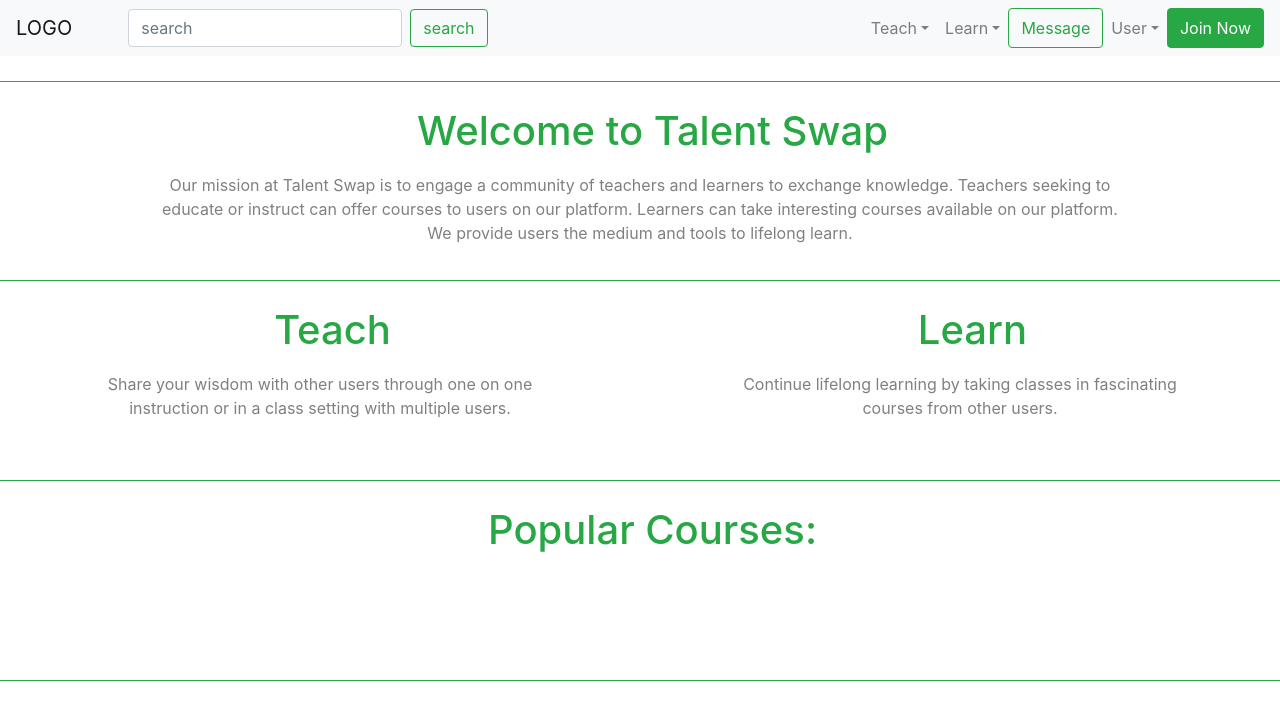
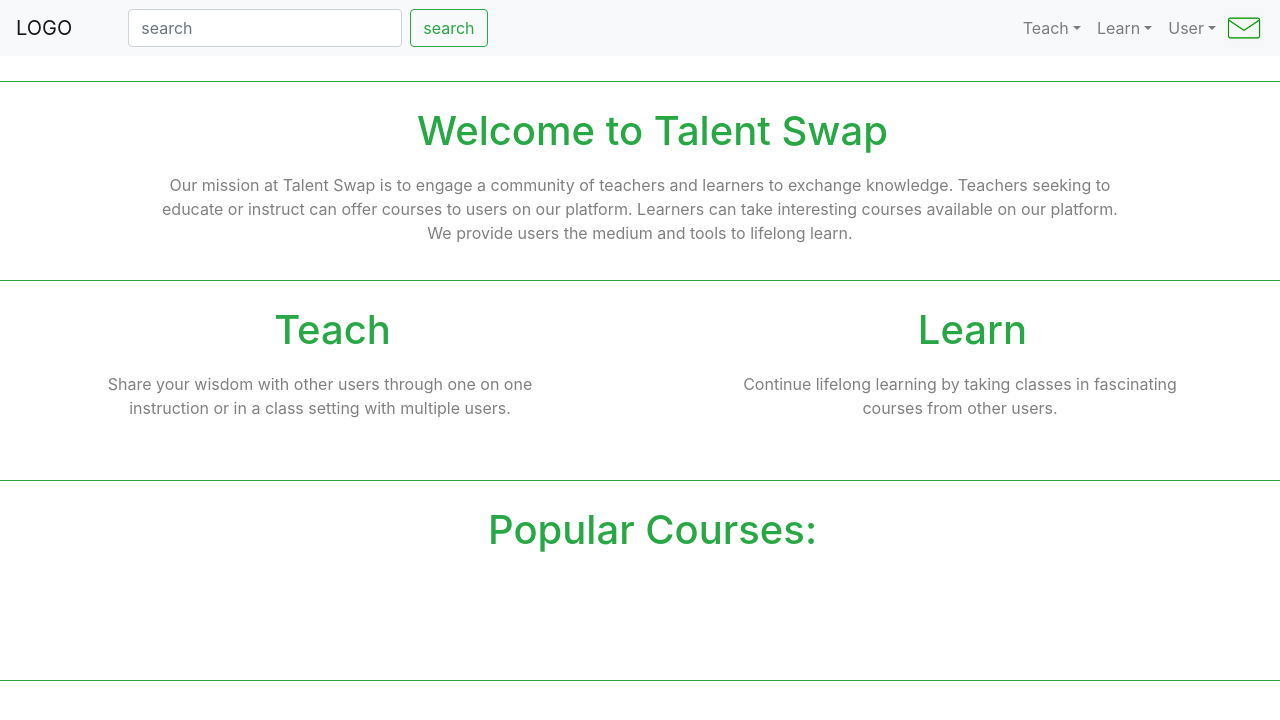
Before and after one commit to jgab13/TalentSwap, a React (Create React App) app in the folder talent_swap/: page / in a window 1280 px wide. Shown: the top 720 px of the page. Built offline with nearby package versions, Linux system fonts and the light colour scheme.

Commit message:
Small improvement to navbar

```diff
--- a/talent_swap/src/react-components/AuthSystem/index.js
+++ b/talent_swap/src/react-components/AuthSystem/index.js
@@ -50,7 +50,7 @@ class AuthSystem extends React.Component {
 								<Button
 									variant="outline-success"
 									onClick={this.Cancel.bind(this)}
-									className="pull-right"
+									className="float-right"
 									>Cancel</Button>
 								{this.state.showLogin ? <Login/> : <Signup/>}
 							</div>
--- a/talent_swap/src/react-components/Header/index.js
+++ b/talent_swap/src/react-components/Header/index.js
@@ -2,6 +2,7 @@ import React from "react";
 
 import "./styles.css";
 import AuthSystem from "./../AuthSystem"
+import messageImg from "./message.png";
 
 import { Navbar, Nav, Button, NavDropdown, Form, FormControl } from 'react-bootstrap';
 
@@ -10,13 +11,22 @@ class Header extends React.Component {
   constructor() {
     super();
     this.state = {
-      showPopup: false
+      showPopup: false,
+      loginStatus: true
     };
+    this.logout = this.logout.bind(this);
+    this.togglePopup = this.togglePopup.bind(this);
   }
 
   togglePopup() {
     this.setState({
       showPopup: !this.state.showPopup
+    });
+  }
+
+  logout() {
+  	this.setState({
+      loginStatus: false
     });
   }
 
@@ -29,8 +39,8 @@ class Header extends React.Component {
 	        <FormControl type="text" placeholder="search" className="mr-sm-2" />
 	        <Button variant="outline-success" href="/Course">search</Button>
 	      </Form>
-		  <Navbar.Collapse id="basic-navbar-nav">
-		    <Nav className="ml-auto">
+	      {this.state.loginStatus ?
+	      <Nav className="ml-auto">
 			  <NavDropdown title="Teach" id="basic-nav-dropdown" variant="success">
 		        <NavDropdown.Item href="/CourseCreation">Create a New Course</NavDropdown.Item>
 		        <NavDropdown.Item href="/CourseList">View Past Courses</NavDropdown.Item>
@@ -41,14 +51,20 @@ class Header extends React.Component {
 		        <NavDropdown.Item href="/CourseList">View Past Courses</NavDropdown.Item>
 		        <NavDropdown.Item href="/CourseList">View Upcoming Courses</NavDropdown.Item>
 		      </NavDropdown>
-		      <Button variant="outline-success">Message</Button>
 		      <NavDropdown title="User" id="basic-nav-dropdown">
 		        <NavDropdown.Item href="/Profile">Profile</NavDropdown.Item>
-		        <NavDropdown.Item href="/">Log Out</NavDropdown.Item>
+		        <NavDropdown.Item onClick={this.logout}>Log Out</NavDropdown.Item>
 		      </NavDropdown>
-		      <Button variant="success" onClick={this.togglePopup.bind(this)}>Join Now</Button>
-		    </Nav>
-		  </Navbar.Collapse>
+		      <a href="/Message">
+		      	<img src={messageImg} className="message-icon"></img>
+		      </a>
+		      </Nav>
+		      :
+		      <Nav className="ml-auto">
+		      <Button variant="success" onClick={this.togglePopup}>Join Now</Button>
+		  	</Nav>
+		  }
+
 		</Navbar>
 		{this.state.showPopup ? <AuthSystem/> : null}
       </div>
--- a/talent_swap/src/react-components/Header/styles.css
+++ b/talent_swap/src/react-components/Header/styles.css
@@ -1,3 +1,7 @@
 .search-box {
 	margin-left: 40px;
 }
+
+.message-icon {
+	height: 40px;
+}
```
Also changed, not shown: talent_swap/src/react-components/Header/message.png (added).
